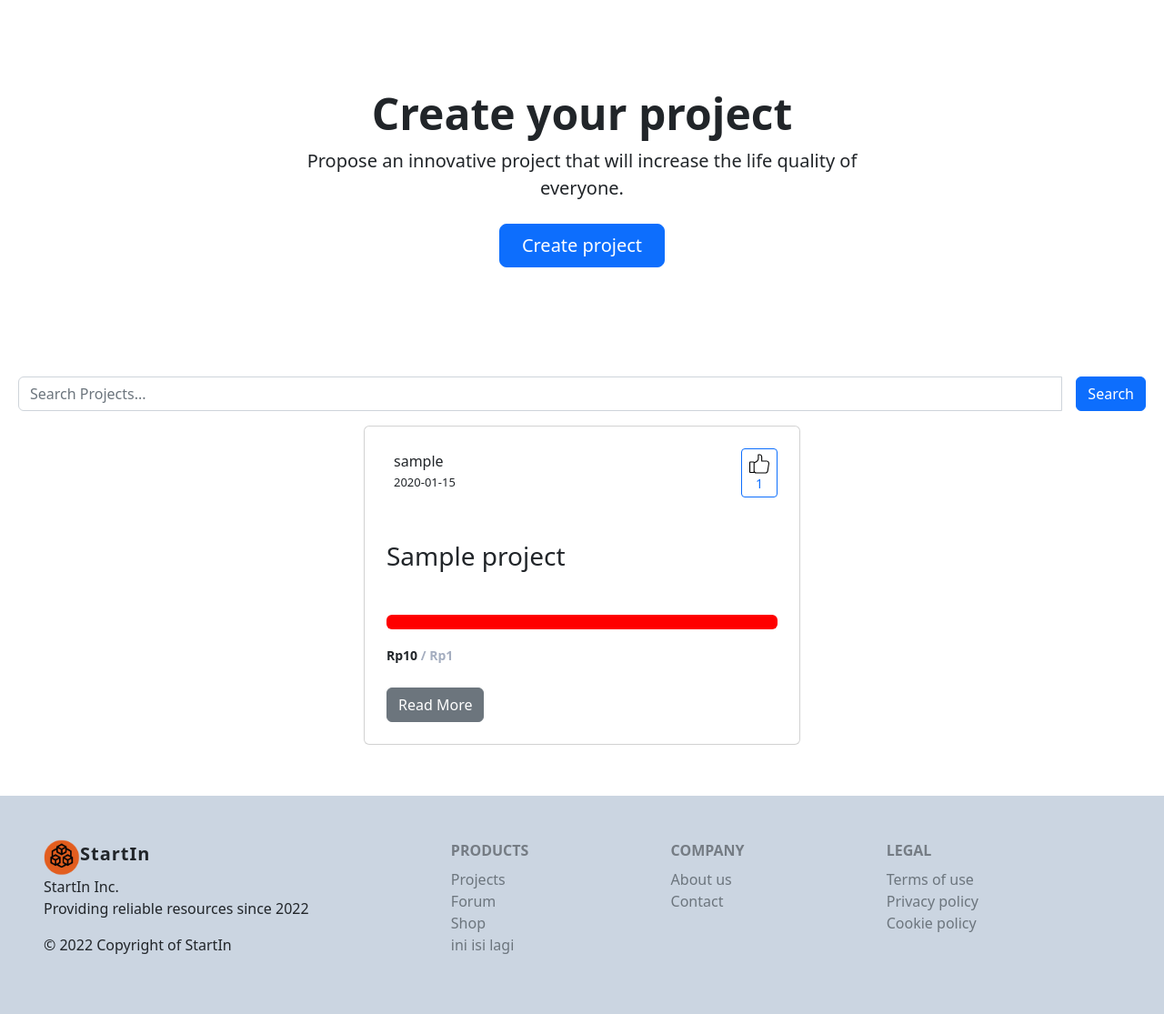
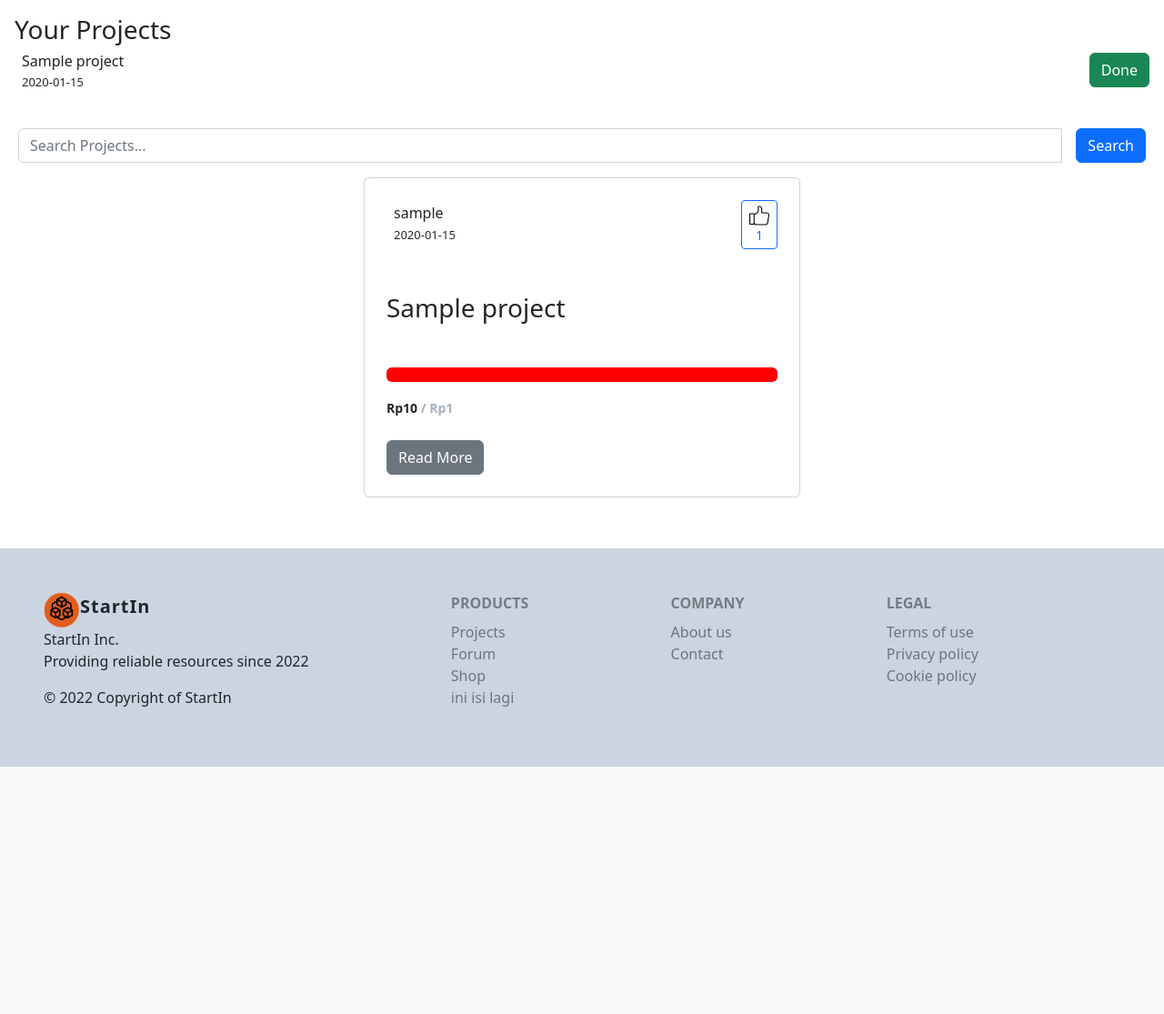
Before and after one commit to Insta-x/start-in, a Django app: page /projects/ in a window 1280 px wide. Shown: the part 62-1177 px from the top of the page at 91% size. After the commit the page ends 905 px from the top, so only its background shows below. Run offline with Django 4.2, Linux system fonts and the light colour scheme; a user stored in the database is signed in; tables that the repository leaves empty hold one stand-in row (values such as "Sample post").

Commit message:
Personal projects

```diff
--- a/projects/models.py
+++ b/projects/models.py
@@ -1,3 +1,4 @@
+from email.policy import default
 from django.db import models
 from django.utils import timezone
 from authentication.models import User
@@ -6,9 +7,11 @@ class Project(models.Model):
     user = models.ForeignKey(User, on_delete=models.CASCADE)
     time_created = models.DateField(default=timezone.now)
     title = models.CharField(max_length=100)
-    description = models.TextField(max_length=1000)
+    description = models.TextField(max_length=10000)
     donation_target = models.PositiveBigIntegerField()
     liked_by = models.ManyToManyField(User, related_name='projects_liked')
+    is_published = models.BooleanField(default=False)
+    is_done = models.BooleanField(default=False)
 
 class Donation(models.Model):
     user = models.ForeignKey(User, on_delete=models.CASCADE, related_name='donations')
--- a/projects/templates/create_project.html
+++ b/projects/templates/create_project.html
@@ -21,7 +21,7 @@
         <form method="POST" action="{% url 'projects:create_project' %}" class="form-create" id="create-form">
             {% csrf_token %}
             <input type="text" name="title" placeholder="Project title" maxlength="100" required="" class='form-control' id="id_title">
-            <textarea name="description" placeholder="Project description" cols="40" rows="10" maxlength="1000" required="" class='form-control mt-3' id="id_description"></textarea>
+            <textarea name="description" placeholder="Project description" cols="40" rows="10" maxlength="10000" required="" class='form-control mt-3' id="id_description"></textarea>
             <div class="d-flex flex-row mt-3">
                 <label for="id_donation_target">Donation target</label>
                 <input type="number" name="donation_target" min="0" max="9223372036854775807" required="" class='form-control' id="id_donation_target">
--- a/projects/templates/projects_base.html
+++ b/projects/templates/projects_base.html
@@ -27,7 +27,7 @@
   {% block content %}
   {% endblock content %}
   <footer class="footer p-10 bg-slate-300 p-5 mt-5">
-    <div class="d-flex flex-row">
+    <div class="d-flex flex-row flex-wrap">
       <div class="d-flex flex-column flex-fill">
         <div id="footer-logo" class="d-flex flex-row align-items-center">
           <img src="{% static 'assets/startin-logo.png' %}" style="width: 2.5rem; height: 2.5rem;"/>
--- a/projects/templates/show_projects.html
+++ b/projects/templates/show_projects.html
@@ -97,6 +97,7 @@
 
 {% block content %}
 <main class="d-flex flex-column flex-nowrap">
+    {% if not user_projects %}
         <div class="px-4 py-5 my-5 text-center">
             <h1 class="display-5 fw-bold">Create your project</h1>
             <div class="col-lg-6 mx-auto">
@@ -110,6 +111,25 @@
                 </div>
             </div>
         </div>
+        {% else %}
+        <div class="d-flex flex-column m-3">
+            <h3>Your Projects</h3>
+            {% for project in user_projects %}
+                <div class="d-flex flex-row flex-wrap justify-content-between">
+                    <div class="ms-2 c-details"><h6 class="mb-0">{{ project.fields.title }}</h6><span>{{ project.fields.time_created }}</span></div>
+                    <div>
+                        {% if not project.fields.is_published %}
+                            <a class="btn btn-primary">Edit</a>
+                            <a class="btn btn-success">Publish</a>
+                            <a class="btn btn-danger">Delete</a>
+                            {% else %}
+                            <a class="btn btn-success">Done</a>
+                        {% endif %}
+                    </div>
+                </div>
+            {% endfor %}
+        </div>
+    {% endif %}
     <!-- <div class="d-flex flex-column flex-shrink-0 p-3 text-bg-dark" style="width: 200px;">
         <a href="/" class="d-flex align-items-center mb-3 mb-md-0 me-md-auto text-white text-decoration-none">
             <svg class="bi pe-none me-2" width="40" height="32"><use xlink:href="#bootstrap"></use></svg>
--- a/projects/views.py
+++ b/projects/views.py
@@ -10,7 +10,12 @@ from .forms import ProjectForm, DonationForm
 import json
 
 def show_projects(request):
-    context = {'logged_in' : request.user.is_authenticated}
+    user_projects = Project.objects.filter(user=request.user) if request.user.is_authenticated else None
+
+    context = {
+        'logged_in' : request.user.is_authenticated,
+        'user_projects' : encode_projects(user_projects, request.user),
+    }
 
     return render(request, 'show_projects.html', context)
 
```
Also changed, not shown: projects/migrations/0007_project_is_published.py (added), projects/migrations/0008_alter_project_description.py (added), projects/migrations/0009_project_is_done.py (added). Lines whose indentation alone changed are shown as unchanged.
